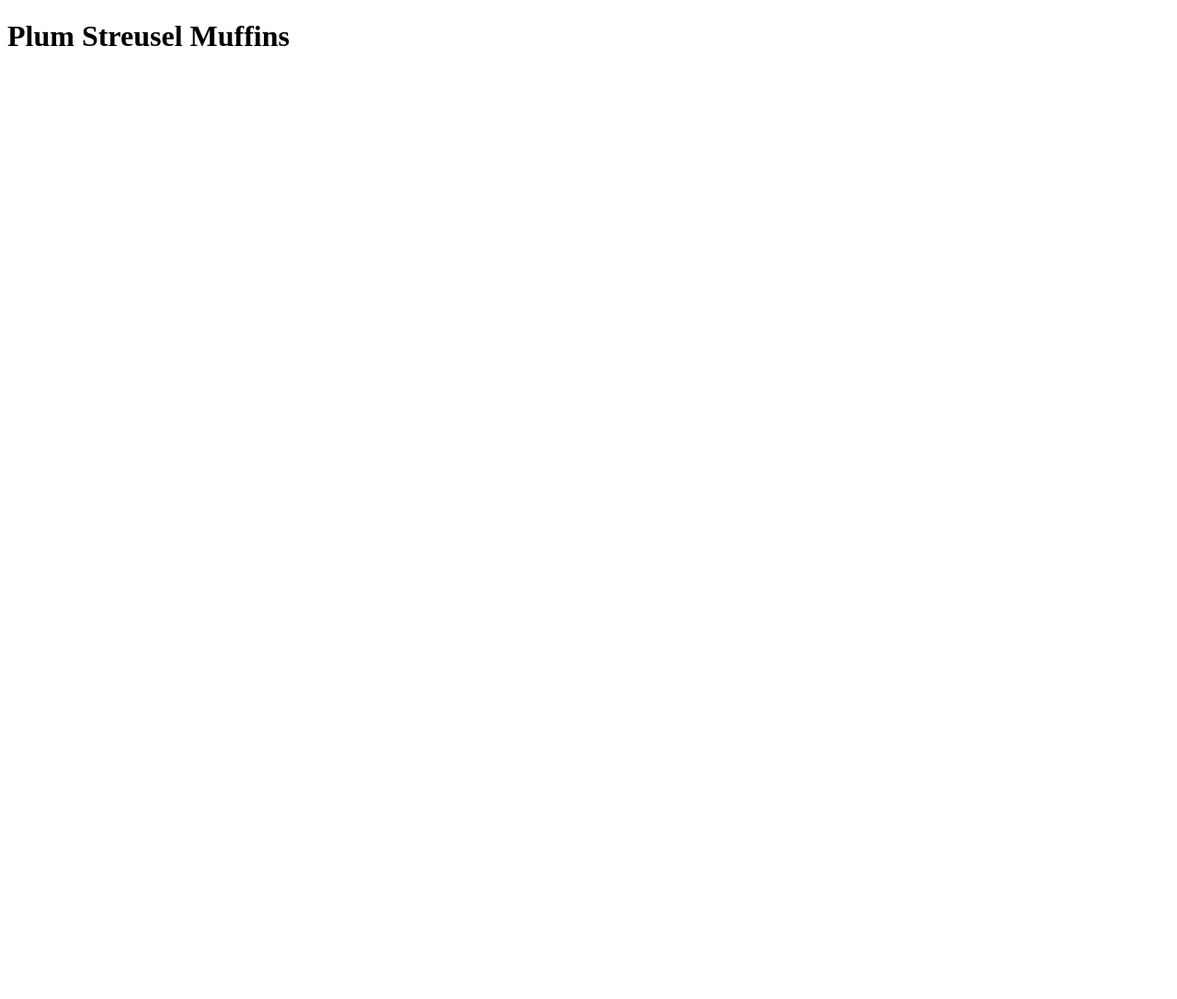
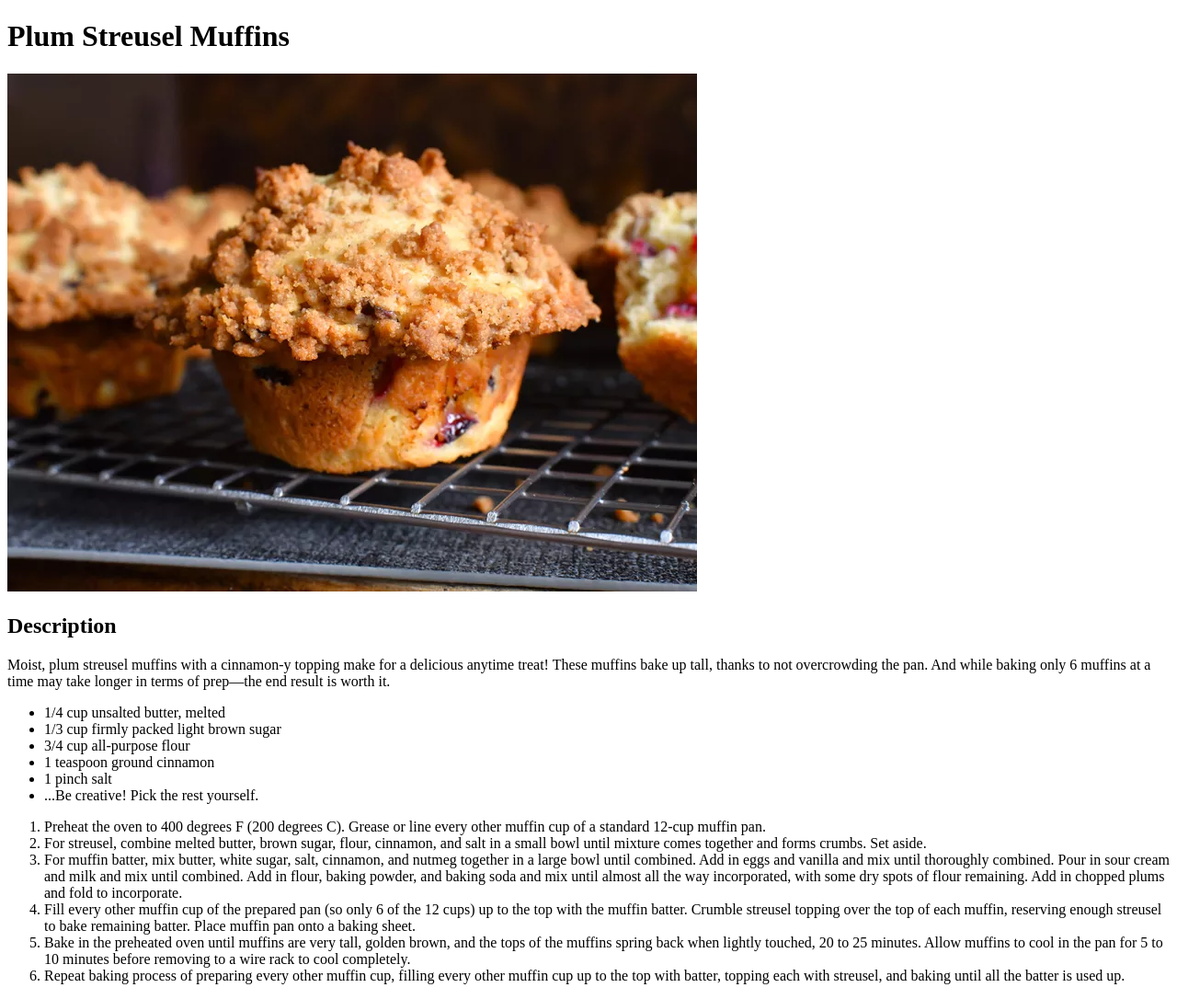
Before and after one commit to wmiq84/odin-recipes, a plain HTML site: page recipes/muffins.html in a window 1280 px wide. Shown: the whole page at 92% size. Before the commit the page ends 800 px from the top, so only its background shows below. Drawn offline with Linux system fonts and the light colour scheme.

Commit message:
Add to muffin recipe content

```diff
--- a/recipes/muffins.html
+++ b/recipes/muffins.html
@@ -7,5 +7,24 @@
 </head>
 <body>
     <h1>Plum Streusel Muffins</h1>
+    <img src="../img/muffin.jpg" alt="A close-up of muffins on a baking tray.">
+    <h2>Description</h2>
+    <p>Moist, plum streusel muffins with a cinnamon-y topping make for a delicious anytime treat! These muffins bake up tall, thanks to not overcrowding the pan. And while baking only 6 muffins at a time may take longer in terms of prep—the end result is worth it.</p>
+    <ul>
+        <li>1/4 cup unsalted butter, melted</li>
+        <li>1/3 cup firmly packed light brown sugar</li>
+        <li>3/4 cup all-purpose flour</li>
+        <li>1 teaspoon ground cinnamon</li>
+        <li>1 pinch salt</li>
+        <li>...Be creative! Pick the rest yourself.</li>
+    </ul>
+    <ol>
+        <li>Preheat the oven to 400 degrees F (200 degrees C). Grease or line every other muffin cup of a standard 12-cup muffin pan.</li>
+        <li>For streusel, combine melted butter, brown sugar, flour, cinnamon, and salt in a small bowl until mixture comes together and forms crumbs. Set aside.</li>
+        <li>For muffin batter, mix butter, white sugar, salt, cinnamon, and nutmeg together in a large bowl until combined. Add in eggs and vanilla and mix until thoroughly combined. Pour in sour cream and milk and mix until combined. Add in flour, baking powder, and baking soda and mix until almost all the way incorporated, with some dry spots of flour remaining. Add in chopped plums and fold to incorporate.</li>
+        <li>Fill every other muffin cup of the prepared pan (so only 6 of the 12 cups) up to the top with the muffin batter. Crumble streusel topping over the top of each muffin, reserving enough streusel to bake remaining batter. Place muffin pan onto a baking sheet.</li>
+        <li>Bake in the preheated oven until muffins are very tall, golden brown, and the tops of the muffins spring back when lightly touched, 20 to 25 minutes. Allow muffins to cool in the pan for 5 to 10 minutes before removing to a wire rack to cool completely.</li>
+        <li>Repeat baking process of preparing every other muffin cup, filling every other muffin cup up to the top with batter, topping each with streusel, and baking until all the batter is used up.</li>
+    </ol>
 </body>
 </html>
```
Also changed, not shown: img/muffin.jpg (added).
